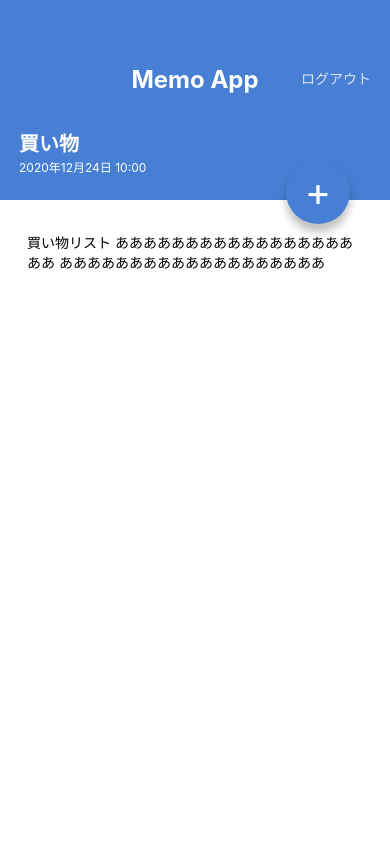
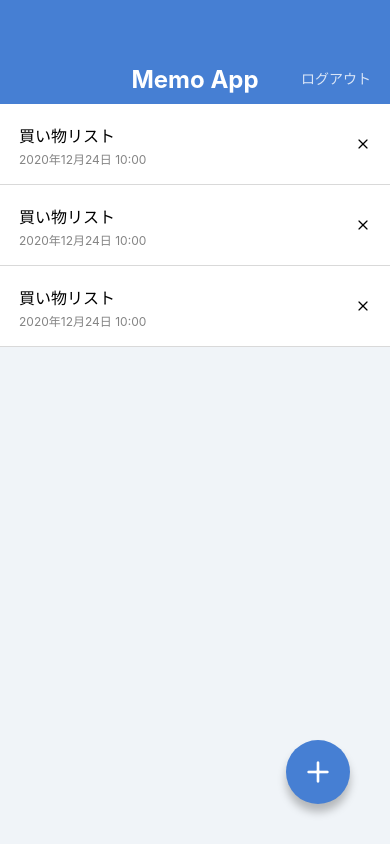
Before and after one commit to YutakaHub/MemoApp, a React Native app: screen / in a window 390 px wide. Built offline with nearby package versions, Linux system fonts and the light colour scheme.

Commit message:
Install @expo/vector-icons

```diff
--- a/App.jsx
+++ b/App.jsx
@@ -1,11 +1,11 @@
 import React from 'react';
 
 import MemoListScreen from './src/screens/MemoListScreen';
-import MemoDetailScreen from './src/screens/MemoDetailScreen';
+// import MemoDetailScreen from './src/screens/MemoDetailScreen';
 
 export default function App() {
   return (
-//    <MemoListScreen />
-    <MemoDetailScreen />
+    <MemoListScreen />
+  //    <MemoDetailScreen />
   );
 }
--- a/package.json
+++ b/package.json
@@ -10,6 +10,7 @@
     "eject": "expo eject"
   },
   "dependencies": {
+    "@expo/vector-icons": "^13.0.0",
     "expo": "~45.0.0",
     "expo-status-bar": "~1.3.0",
     "expo-updates": "~0.13.1",
--- a/src/components/CircleButton.jsx
+++ b/src/components/CircleButton.jsx
@@ -1,19 +1,20 @@
 import React from 'react';
-import { View, Text, StyleSheet } from 'react-native';
+import { View, StyleSheet } from 'react-native';
 import { string, shape } from 'prop-types';
+import { Feather } from '@expo/vector-icons';
 
 export default function CircleButton(props) {
-  const { children, style } = props;
+  const { style, name } = props;
   return (
     <View style={[styles.circleButtom, style]}>
-      <Text style={styles.circleButtomLabel}>{children}</Text>
+      <Feather name={name} size={32} color="#ffffff" />
     </View>
   );
 }
 
 CircleButton.propTypes = {
-  children: string.isRequired,
   style: shape(),
+  name: string.isRequired,
 };
 
 CircleButton.defaultProps = {
--- a/src/components/Hello.jsx
+++ b/src/components/Hello.jsx
@@ -1,9 +1,9 @@
 import React from 'react';
 import { View, Text, StyleSheet } from 'react-native';
-import { string, bool ,shape} from 'prop-types';
+import { string, bool, shape } from 'prop-types';
 
 function Hello(props) {
-  const { children, bang , style} = props;
+  const { children, bang, style } = props;
   return (
     <View>
       <Text style={[styles.text, style]}>
--- a/src/components/MemoList.jsx
+++ b/src/components/MemoList.jsx
@@ -1,5 +1,6 @@
 import React from 'react';
 import { View, Text, StyleSheet } from 'react-native';
+import { Feather } from '@expo/vector-icons';
 
 export default function MemoList() {
   return (
@@ -9,7 +10,7 @@
           <Text style={styles.memoListItemTitle}>買い物リスト</Text>
           <Text style={styles.memoListItemDate}>2020年12月24日 10:00</Text>
         </View>
-        <Text>X</Text>
+        <Feather name="x" size={16} color="#BOBOBO" />
       </View>
 
       <View style={styles.memoListItem}>
@@ -17,7 +18,7 @@
           <Text style={styles.memoListItemTitle}>買い物リスト</Text>
           <Text style={styles.memoListItemDate}>2020年12月24日 10:00</Text>
         </View>
-        <Text>X</Text>
+        <Feather name="x" size={16} color="#BOBOBO" />
       </View>
 
       <View style={styles.memoListItem}>
@@ -25,7 +26,7 @@
           <Text style={styles.memoListItemTitle}>買い物リスト</Text>
           <Text style={styles.memoListItemDate}>2020年12月24日 10:00</Text>
         </View>
-        <Text>X</Text>
+        <Feather name="x" size={16} color="#BOBOBO" />
       </View>
     </View>
   );
--- a/src/screens/MemoDetailScreen.jsx
+++ b/src/screens/MemoDetailScreen.jsx
@@ -1,5 +1,7 @@
 import React from 'react';
-import { View, ScrollView, Text, StyleSheet } from 'react-native';
+import {
+  View, ScrollView, Text, StyleSheet,
+} from 'react-native';
 
 import AppBar from '../components/AppBar';
 import CircleButton from '../components/CircleButton';
@@ -21,7 +23,7 @@
           あああああああああああああああああああ
         </Text>
       </ScrollView>
-      <CircleButton style={{ top: 160, buttom: 'auto' }}>+</CircleButton>
+      <CircleButton style={{ top: 160, buttom: 'auto' }} name="edit-2" />
     </View>
   );
 }
--- a/src/screens/MemoListScreen.jsx
+++ b/src/screens/MemoListScreen.jsx
@@ -10,7 +10,7 @@
     <View style={styles.container}>
       <AppBar />
       <MemoList />
-      <CircleButton>+</CircleButton>
+      <CircleButton name="plus" />
     </View>
   );
 }
```
Also changed, not shown: 1 other file (tests, documents, lock files or other folders).
